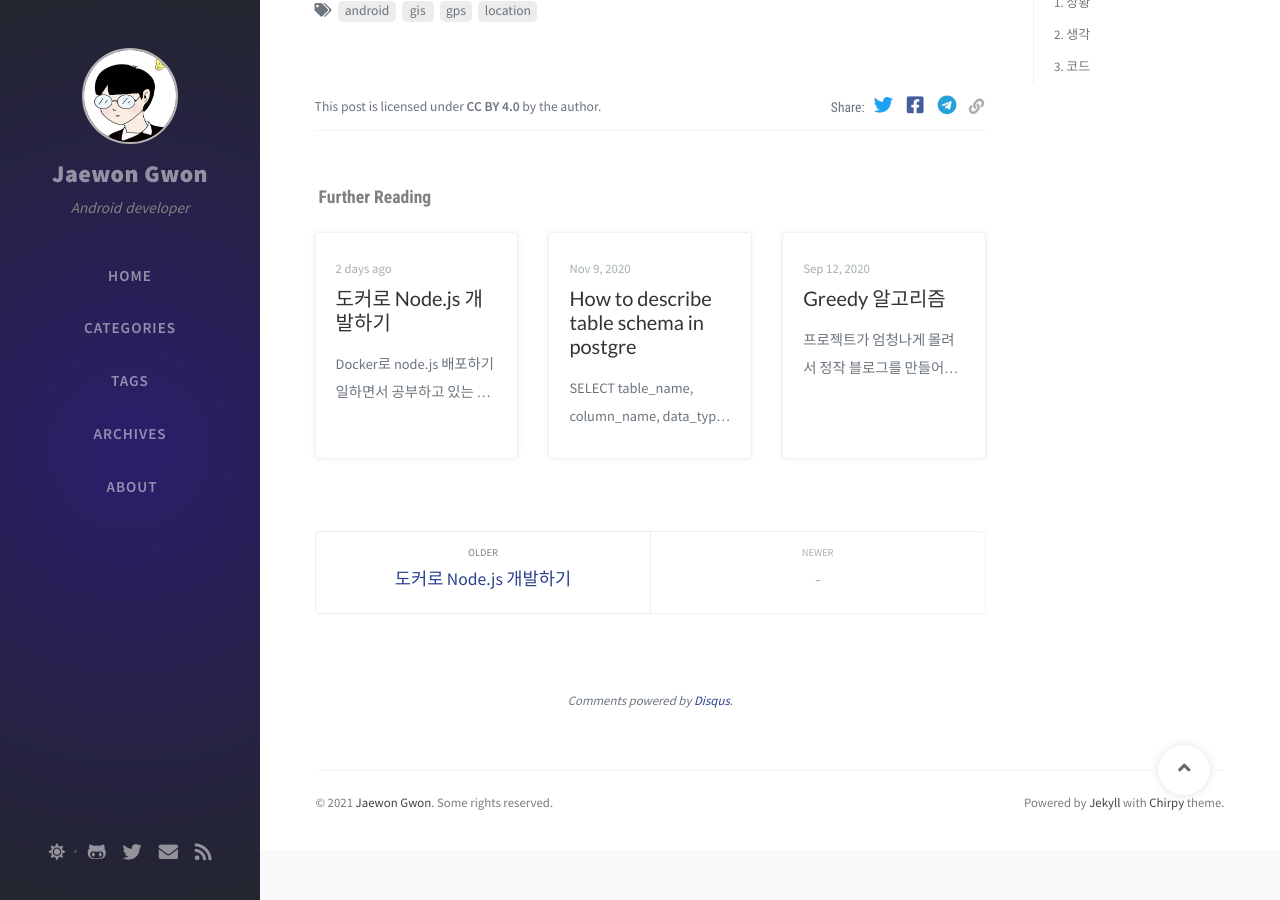
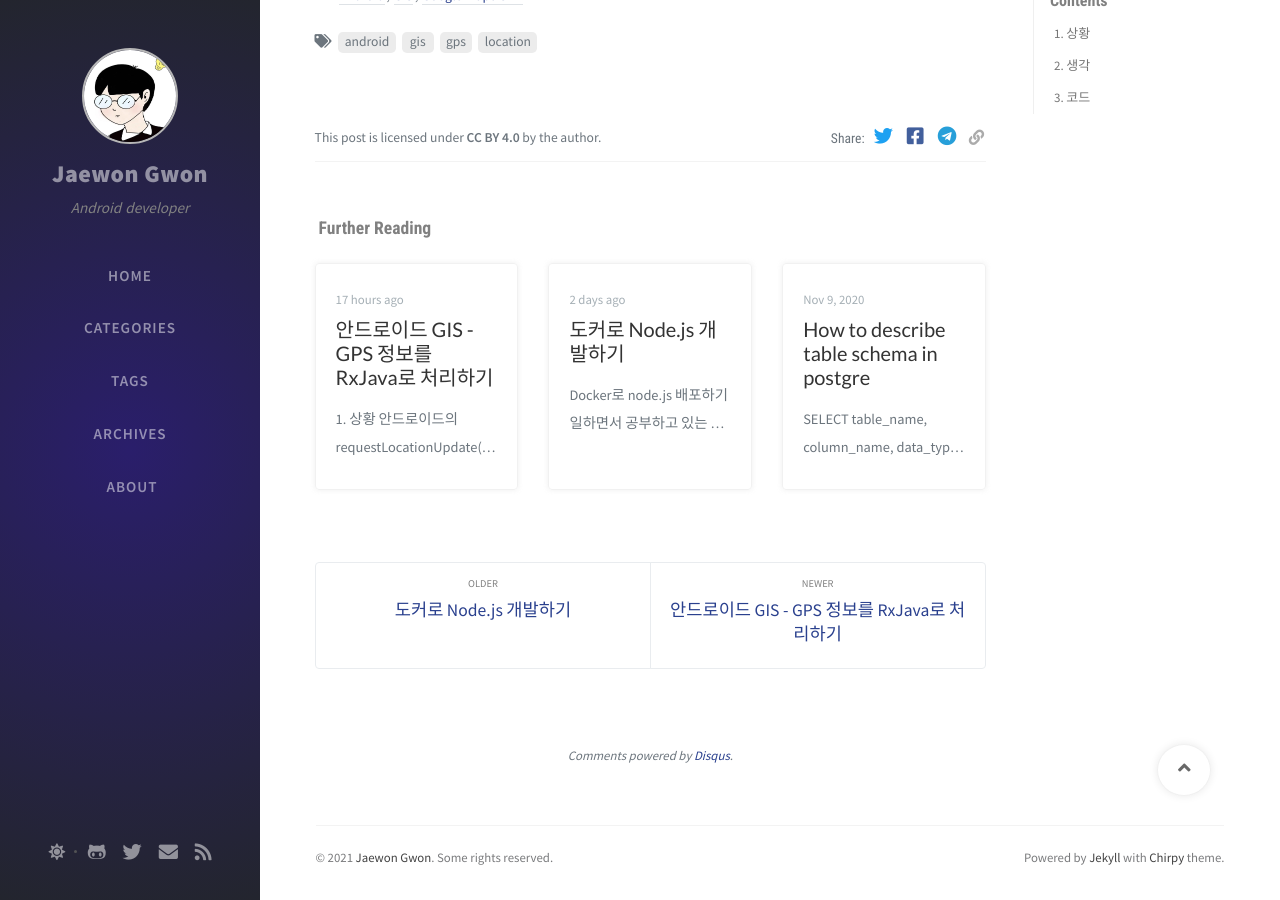
Before and after one commit to jaewgwon/jaewgwon.github.io, a Jekyll site: the page built from _posts/2021-08-26-radar.md, in a window 1280 px wide and 900 px high, scrolled down 1978 px. Built offline with Jekyll 4.4.1, drawn with Linux system fonts in a browser that asks for light colours; nearby versions of some CDN libraries; comment, search, counter and statistics services are not loaded; some of the changed text lies outside the part shown.

Commit message:
2021-08-27

````diff
--- a/_posts/2021-08-26-radar.md
+++ b/_posts/2021-08-26-radar.md
@@ -4,12 +4,12 @@ categories: [Android, GIS, Google Maps SDK]
 tags: [android, gis, gps, location]
 ---
 
-## 1. 상황
+# 1. 상황
 프로젝트 진행 과정에서, 새로운 상황이 주어졌다.
 우리 앱에서는 Google Map API를 활용하여, 유저 인터랙티브한 마커를 맵에 표시한다.
 새로운 사양으로, 마치 **포켓몬 고**의 그것처럼 현재 유저에게서 20m 원을 표시하고, 이 안에 있는 마커만 클릭이 가능하도록 변경해야 했다.
 
-## 2. 생각
+# 2. 생각
 마커 클릭 시 currentLocation을 받아, currentLocation과 마커 간의 거리를 계산 해, 해당 내용이 20m 이내이면 기존의 유즈케이스를 실행하고,
 그렇지 않은 경우에는 범위 외의 마커를 클릭했음을 유저에게 알리고자 했다.
 그러나 GPS 오차로 인해 currentLocation을 기준으로 표시되는 20m가 순간적으로 마커와의 거리를 정확하게 표시하지 못하는 경우가
@@ -21,7 +21,7 @@ tags: [android, gis, gps, location]
 `LatLngBounds.contains(LatLng)`메소드를 통해 Boolean 값을 받아낼 수 있다.
 이번 경우에는 원을 Boundary로 만들어야 했으며, 해당 내용에 대한 검색을 시도하여 다음과 같은 결과를 얻게 되었다.
 
-## 3. 코드
+# 3. 코드
 ```kotlin
     // ...
     val circle = map.addCircle(
--- /dev/null
+++ b/_posts/2021-08-27-location-source.md
@@ -0,0 +1,46 @@
+---
+title: 안드로이드 GIS - GPS 정보를 RxJava로 처리하기
+categories: [Android, GIS, RxJava]
+tags: [android, gis, gps, location, rxjava]
+---
+
+# 1. 상황
+안드로이드의 requestLocationUpdate()를 통해 GPS정보를 취득할 수 있고,
+callback으로 LocationListener를 해당 메소드의 파라미터로 주어 처리가 가능하다.
+그치만 나는 이미 Rx가 아니면 살 수 없는 몸이 되어버렸다.
+
+# 2. 생각
+그냥 `LocationListener`에서 `PublishSubject<Location>`으로 데이터를 쏴주면 될 것 같다.
+
+# 3. 코드
+```kotlin
+class LocationSource @Inject constructor( //Hilt로 주입했다.
+    locationManager: LocationManager,
+    criteria: Criteria,
+    private val _currentLocation: PublishSubject<Location>
+): LocationListener {
+    val currentLocation: Observable<Location>
+        get() =_currentLocation
+        /*
+            물론 LiveData를 활용해도 똑같이 구현이 가능할 것이다.
+            다만 GPS데이터의 경우, 여러 스트림으로 나누어 throttle을 쓰기 좋아서
+            우리 팀의 GIS 안드로이드 어플리케이션은 전부 RxJava를 활용한다.
+        */
+    init {
+        val provider = locationManager.getBestProvider( //GPS_PROVIDER를 사용한다면 굳이 필요없다.
+            criteria,
+            true
+        )
+        locationManager.requestLocationUpdates(
+            provider?: LocationManager.GPS_PROVIDER,
+            GPS_MIN_TIME,
+            GPS_MIN_DISTANCE,
+            this
+        )
+    }
+
+    override fun onLocationChanged(location: Location) {
+        _currentLocation.onNext(location)
+    }
+}
+```
````
